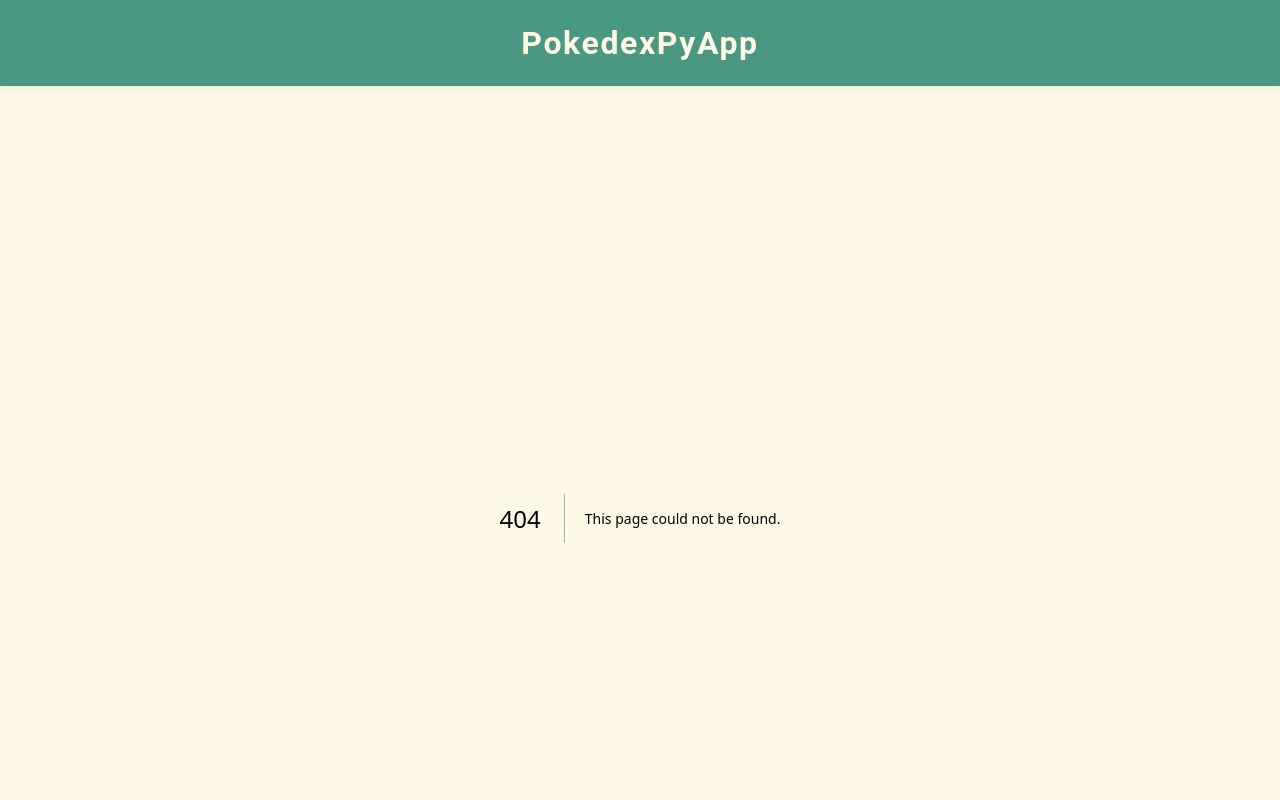
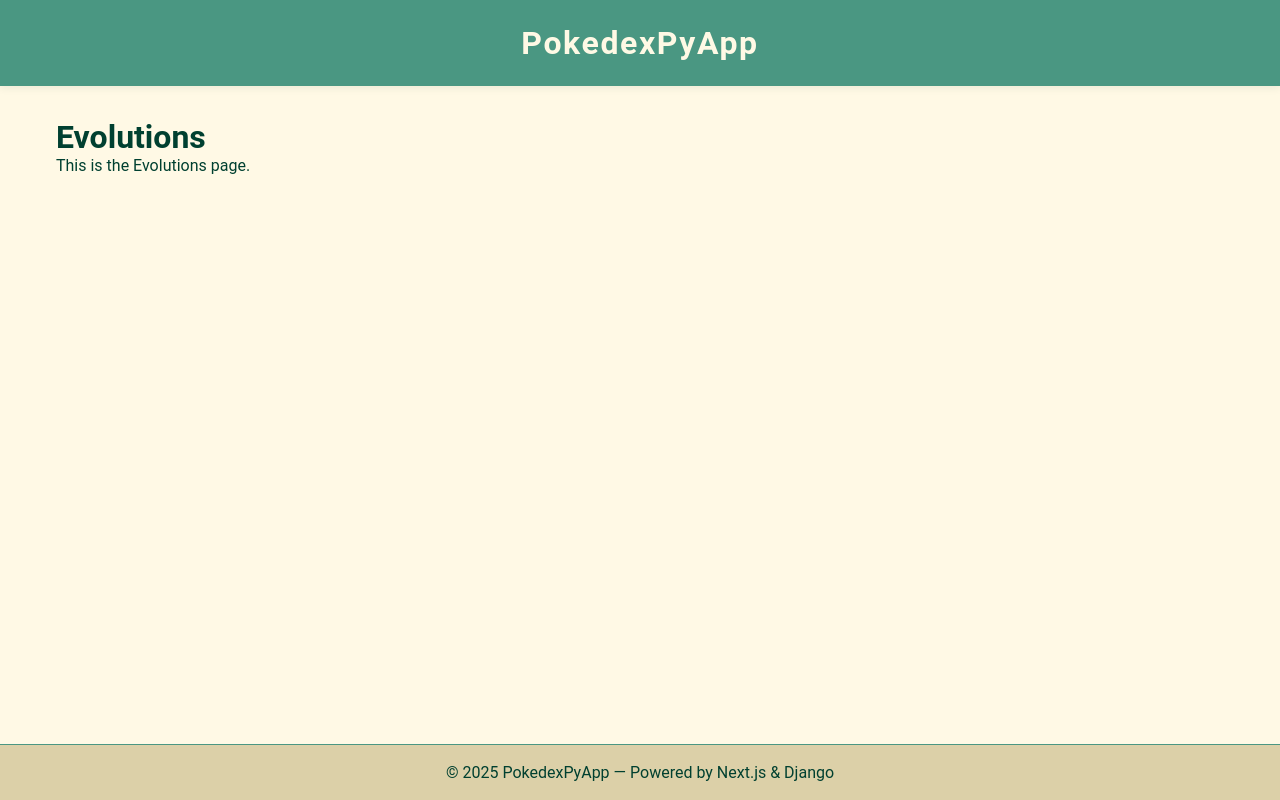
Before and after one commit to johnnyblaze993/galaxyApp, a Next.js app in the folder frontend/: page /evolutions in a window 1280 px wide. Before the commit this address had no page. Shown: the top 800 px of the page. Built offline with nearby package versions, Linux system fonts and the light colour scheme.

Commit message:
Add initial pages and styles for Evolutions, Moves, Pokémon Types, and Pokémon

```diff
--- /dev/null
+++ b/frontend/src/app/evolutions/page.tsx
@@ -0,0 +1,8 @@
+export default function EvolutionsPage() {
+	return (
+		<div>
+			<h1>Evolutions</h1>
+			<p>This is the Evolutions page.</p>
+		</div>
+	);
+}
```
Also changed, not shown: frontend/src/app/moves/page.tsx (added, +8 -0 lines), frontend/src/app/pokemon-types/page.tsx (added, +8 -0 lines), frontend/src/app/pokemon/page.tsx (added, +8 -0 lines), frontend/src/app/evolutions/page.module.css (added), frontend/src/app/moves/page.module.css (added), frontend/src/app/pokemon-types/page.module.css (added), frontend/src/app/pokemon/page.module.css (added).
